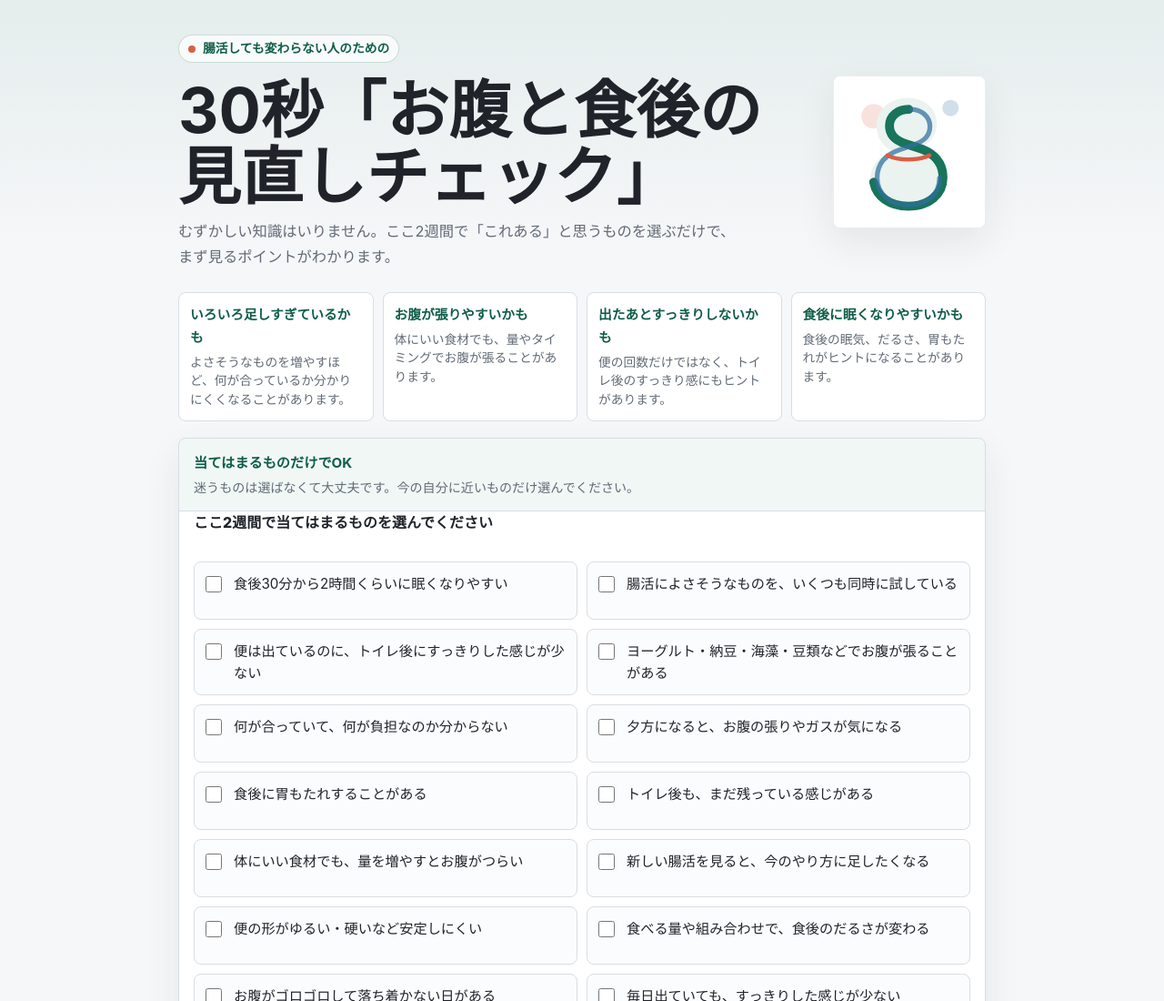
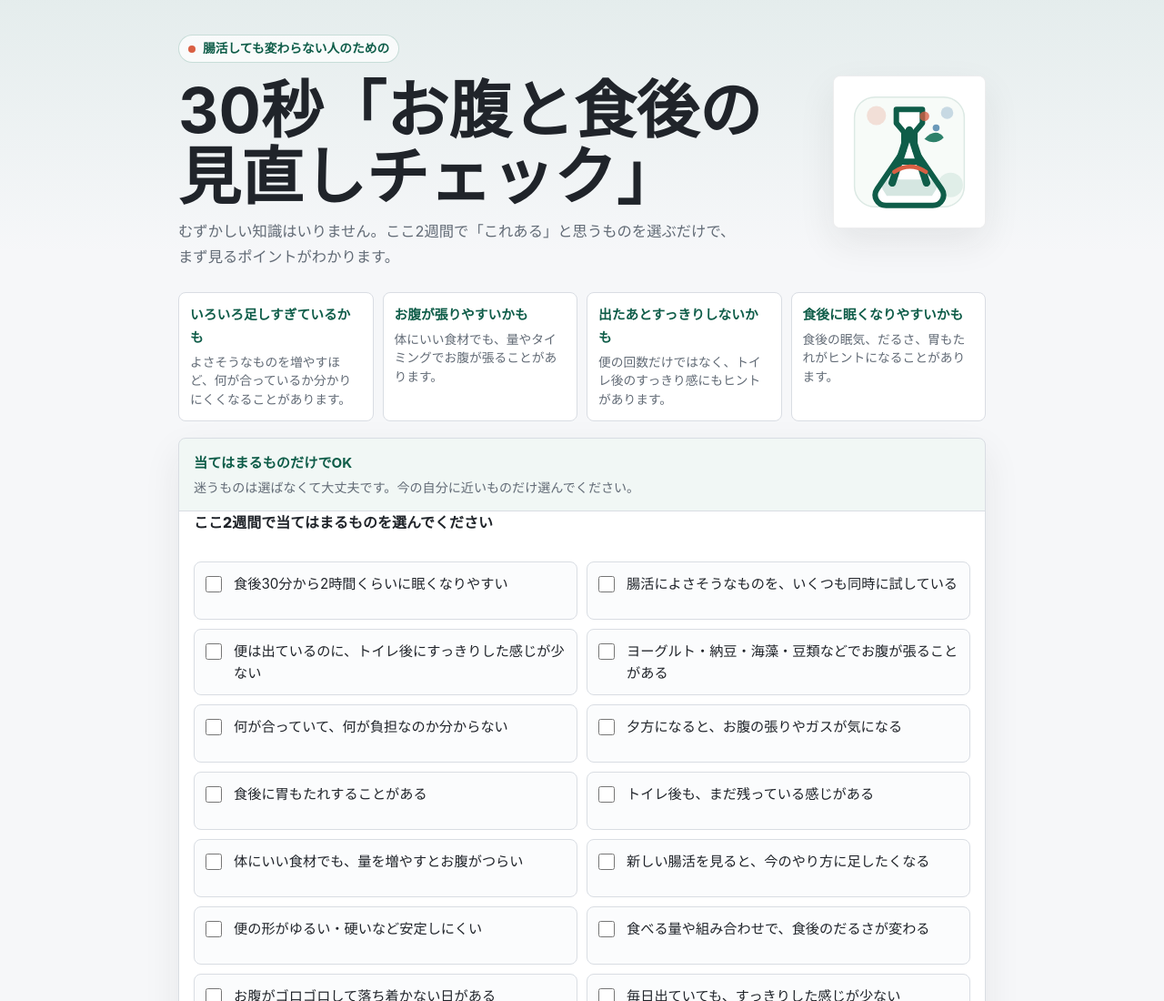
Before and after one commit to atsuhn-hash/chokatsu-type-checker, a plain HTML site: page index.html in a window 1280 px wide. Shown: the top 1100 px of the page at 91% size. Drawn offline with Linux system fonts and the light colour scheme.

Commit message:
Update Atsulab-style icon

```diff
--- a/index.html
+++ b/index.html
@@ -4,6 +4,8 @@
     <meta charset="utf-8">
     <meta name="viewport" content="width=device-width, initial-scale=1">
     <title>30秒「お腹と食後の見直しチェック」 | 腸活しても変わらない人へ</title>
+    <link rel="icon" type="image/svg+xml" href="./favicon.svg">
+    <meta name="theme-color" content="#0f5d49">
     <meta
       name="description"
       content="腸活しても変わらない人のための、30秒でできるお腹と食後の見直しチェック。当てはまる項目を選ぶと、まず見るポイントがその場でわかります。"
@@ -617,34 +619,51 @@
         <div class="hero-visual" aria-hidden="true">
           <svg viewBox="0 0 220 220" role="img" aria-label="">
             <rect width="220" height="220" fill="#ffffff"></rect>
-            <circle cx="58" cy="58" r="18" fill="#d95f43" opacity="0.18"></circle>
-            <circle cx="170" cy="46" r="12" fill="#2f6f9f" opacity="0.22"></circle>
+            <rect x="30" y="30" width="160" height="160" rx="30" fill="#f7fbf8" stroke="#dce9e4" stroke-width="2"></rect>
+            <circle cx="62" cy="57" r="14" fill="#d95f43" opacity="0.18"></circle>
+            <circle cx="165" cy="53" r="9" fill="#2f6f9f" opacity="0.24"></circle>
+            <circle cx="170" cy="158" r="18" fill="#18745b" opacity="0.1"></circle>
             <path
-              d="M108 31c24 0 42 16 42 38 0 17-10 28-23 35 18 7 31 22 31 43 0 27-22 46-51 46-33 0-54-18-54-43 0-20 13-34 31-41-13-8-22-20-22-38 0-23 20-40 46-40Z"
-              fill="#eaf3ef"
+              d="M91 48h38v20l-11 13v26l39 57c7 10 0 24-13 24H76c-13 0-20-14-13-24l39-57V81L91 68V48Z"
+              fill="#ffffff"
+              stroke="#0f5d49"
+              stroke-width="8"
+              stroke-linejoin="round"
             ></path>
             <path
-              d="M109 48c-16 0-28 10-28 24 0 13 8 21 23 26l19 6c23 7 36 22 36 43 0 25-21 42-51 42-27 0-46-14-50-35"
+              d="M80 150h60c8 0 13 9 8 16l-5 8H77l-5-8c-5-7 0-16 8-16Z"
+              fill="#18745b"
+              opacity="0.18"
+            ></path>
+            <path
+              d="M85 155 110 78l25 77"
               fill="none"
-              stroke="#18745b"
-              stroke-width="13"
+              stroke="#0f5d49"
+              stroke-width="11"
+              stroke-linecap="round"
+              stroke-linejoin="round"
+            ></path>
+            <path
+              d="M97 124h26"
+              fill="none"
+              stroke="#0f5d49"
+              stroke-width="9"
               stroke-linecap="round"
             ></path>
             <path
-              d="M113 48c16 1 27 11 27 25 0 13-8 21-22 26l-20 7c-22 7-35 21-35 42 0 23 19 39 45 39 28 0 46-16 46-39"
-              fill="none"
-              stroke="#2f6f9f"
-              stroke-width="7"
-              stroke-linecap="round"
-              opacity="0.72"
-            ></path>
-            <path
-              d="M78 115c16 8 45 8 61 0"
+              d="M88 139c15-10 31-10 46 0"
               fill="none"
               stroke="#d95f43"
               stroke-width="6"
               stroke-linecap="round"
             ></path>
+            <path
+              d="M132 91c10-12 22-12 28-2-8 8-18 9-28 2Z"
+              fill="#18745b"
+              opacity="0.9"
+            ></path>
+            <circle cx="132" cy="58" r="7" fill="#d95f43" opacity="0.76"></circle>
+            <circle cx="149" cy="75" r="5" fill="#2f6f9f" opacity="0.7"></circle>
           </svg>
         </div>
       </section>
```
Also changed, not shown: favicon.svg (added).
